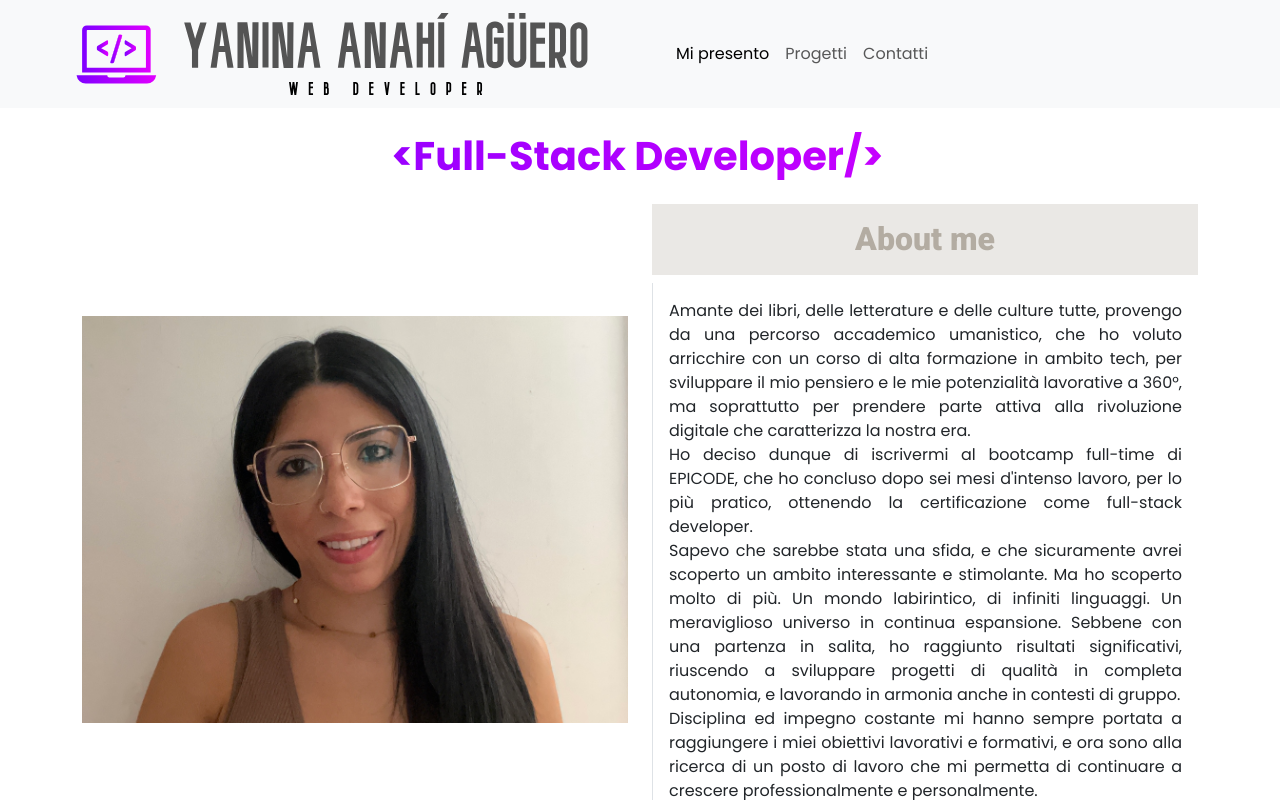
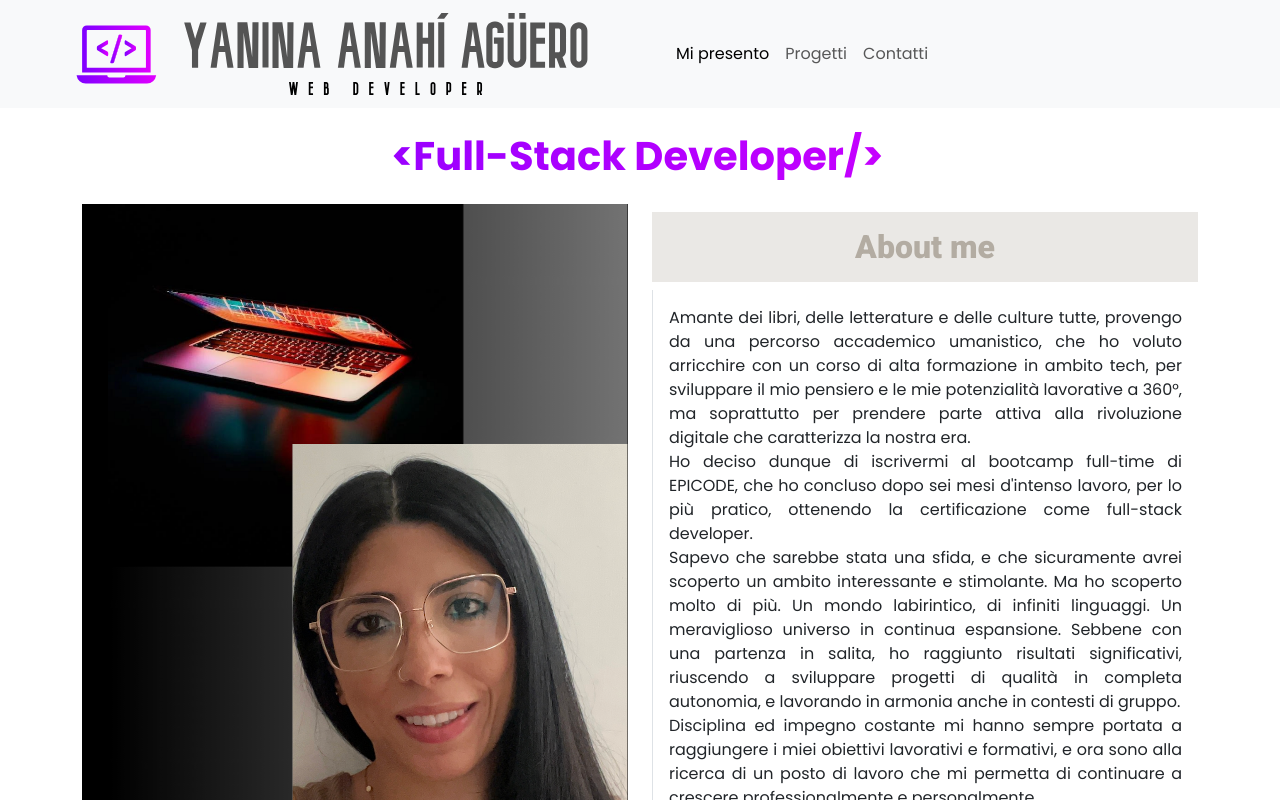
Before and after one commit to Yanina1992/portfolio, an Angular app: page / in a window 1280 px wide. Shown: the top 800 px of the page. Built offline with nearby package versions, Linux system fonts and the light colour scheme.

Commit message:
personal image

```diff
--- a/src/app/presentazione/presentazione.component.html
+++ b/src/app/presentazione/presentazione.component.html
@@ -7,7 +7,11 @@
   <div class="row d-flex align-items-center border-bottom">
     <div id="about-div" class="col col-12 col-md-6">
       <h2 id="about-on-the-left" class="p-3">About me</h2>
-      <img id="about-img" class="w-100" src="../../assets/IMG_7387.jpg" />
+      <img
+        id="about-img"
+        class="w-100"
+        src="../../assets/Screenshot 2024-01-14 alle 16.08.33.png"
+      />
     </div>
 
     <div class="col col-12 col-md-6">
```
Also changed, not shown: src/assets/Screenshot 2024-01-14 alle 15.49.58.png (added), src/assets/Screenshot 2024-01-14 alle 16.08.33.png (added).
